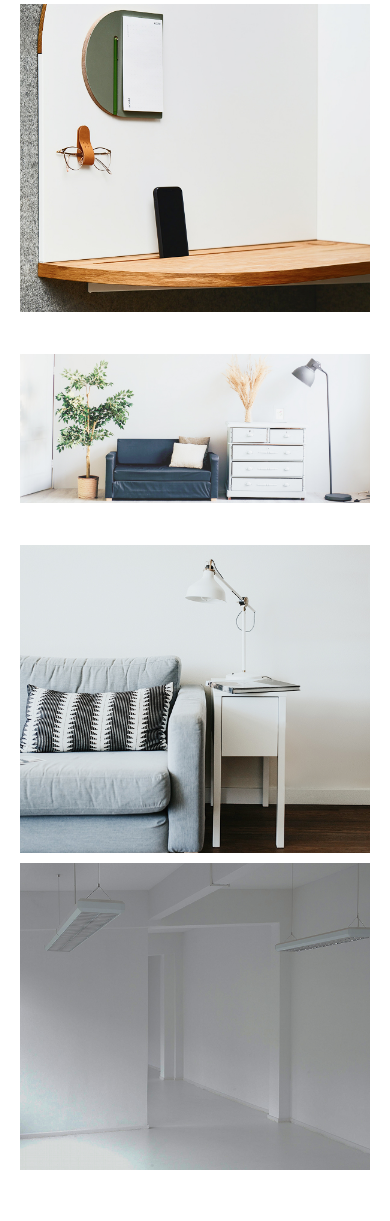
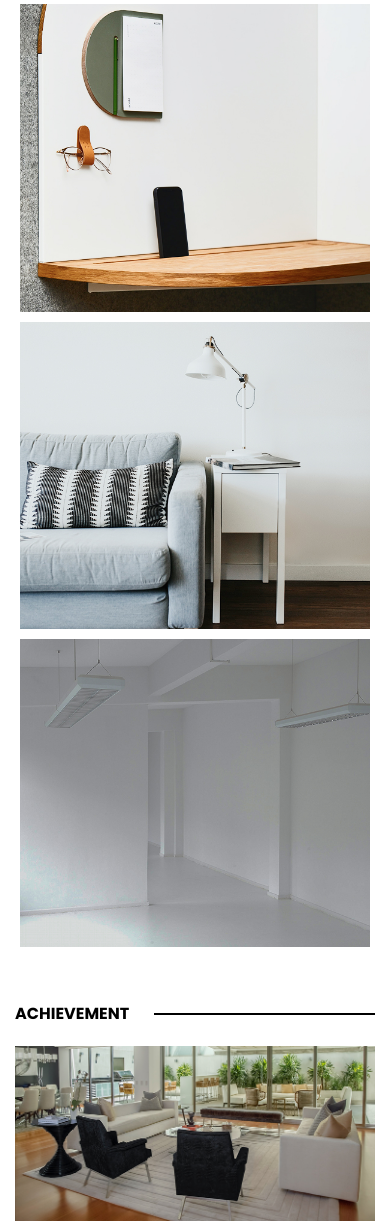
Before and after one commit to anastasiiaMek17/lessons, a PHP site: page / in a window 390 px wide. Shown: the part 1734-2955 px from the top of the page. Run offline with PHP 8.4, Linux system fonts and the light colour scheme.

Commit message:
style.css

```diff
--- a/lesson17/css/style.css
+++ b/lesson17/css/style.css
@@ -270,4 +270,7 @@
 	.content__title{
 		text-align: center;
 	}
+	.gallery__banner{
+		display: none;
+	}
 }
```
